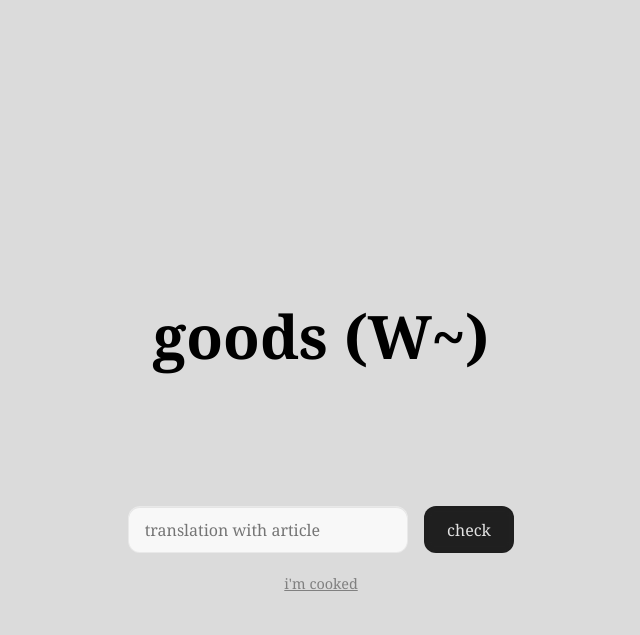
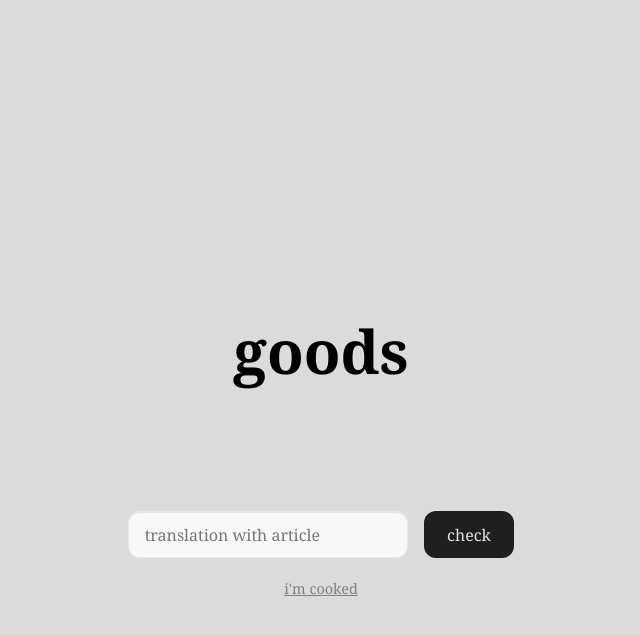
Before and after one commit to ButuzaPatrick/vocab-practise-website, a Flask app: page / in a window 1280 px wide. Shown: the top 635 px of the page, without its empty margins (319-959 px from the left). Run offline with Flask 3, Linux system fonts and the light colour scheme.

Commit message:
added hint function

```diff
--- a/app.py
+++ b/app.py
@@ -1,6 +1,7 @@
 from flask import Flask, render_template
 import random
 import csv
+import re
 
 app = Flask(__name__)
 
@@ -15,6 +16,8 @@ def get_word():
         rows = list(reader)
 
     random_row = random.choice(rows)
+    cleaned_translation = re.sub(r"\([^)]*\)", "", random_row["ENGLISH_TRANSLATION"]).strip()
+    random_row["ENGLISH_TRANSLATION"] = cleaned_translation
     return random_row
 
 if __name__ == "__main__":
--- a/static/css/style.css
+++ b/static/css/style.css
@@ -20,13 +20,19 @@ body {
 
 #random-word {
     background-color: none;
-    height: 100px;
+    height: 200px;
     width: 60%;
-    padding: 60px;
-    margin: 50px;
+    margin-bottom: 50px;
     display: flex;
     justify-content: center;
     align-items: center;
+}
+
+#random-word-button {
+    width: 100%;
+    height: 100%;
+    background-color: transparent;
+    border: none;
 }
 
 #german-input {
@@ -128,3 +134,20 @@ input[type="text"].wrong {
     color: rgb(71, 71, 71);
     cursor: pointer;
 }
+
+#hint-bucket {
+    width: 100%;
+    height: 50px;
+    margin-bottom: 30px;
+    background-color: transparent;
+}
+
+#hint {
+    background-color: transparent;
+    border: none;
+    font-family: "Georgia", "Times New Roman", serif;
+    color: rgb(128, 128, 128);
+    margin: 20px;
+    font-size: 0.9rem;
+    transition: color 0.1s ease;
+}
--- a/templates/index.html
+++ b/templates/index.html
@@ -8,8 +8,14 @@
 </head>
 <body>
     <div id="bucket">
+        <div id="hint-bucket">
+            <p id="hint"></p>
+        </div>
         <div id="random-word">
-            <div class="english-word" id="englishWord"></div>
+            <button id="random-word-button" onclick="loadWord()">
+                <div class="english-word" id="englishWord"></div>
+            </button>
+
         </div>
         <div id="german-input">
             <input type="text" id="germanInput" placeholder="translation with article">
@@ -26,12 +32,14 @@
 
         // Fetch a random word from Flask
         async function loadWord() {
+            document.getElementById("hint").textContent = "";
             document.getElementById("reveal-answer").textContent = "i'm cooked";
             const response = await fetch("/word");
             const data = await response.json();
             document.getElementById("englishWord").textContent = data.ENGLISH_TRANSLATION;
             currentGerman = data.GERMAN_NOUN;
-            console.log(currentGerman); // PRINTING OUT THE GERMAN WORD
+            hint = data.GERMAN_NOUN[4];
+            console.log(currentGerman, hint); // PRINTING OUT THE GERMAN WORD
         }
 
         async function revealAnswer() {
@@ -55,16 +63,18 @@
         function checkAnswer() {
             const input = inputBox.value.trim();
 
-            if (input.toLowerCase() === currentGerman.toLowerCase()) {
+            if (normalize(input.toLowerCase()) === normalize(currentGerman.toLowerCase())) {
                 inputBox.className = "correct";
                 setTimeout(() => {
                     inputBox.value = "";
-                    document.getElementById("reveal-answer").textContent = "i'm cooked";
+                    document.getElementById("reveal-answer").value = "i'm cooked";
+                    document.getElementById("hint").textContent = "";
                     loadWord();
                     inputBox.className = "";
                 }, 1500);
             } else {
                 // inputBox.className = "wrong";
+                document.getElementById("hint").textContent = "the first letter is: " + hint;
                 inputBox.className = "wrong";
                 // Remove the class after animation so it can be reapplied later
                 setTimeout(() => {
@@ -73,6 +83,10 @@
             }
         }
 
+        const normalize = str =>
+            str.normalize("NFD").replace(/[\u0300-\u036f]/g, "");
+
+
         // Load first word on page load
         loadWord();
     </script>
```
